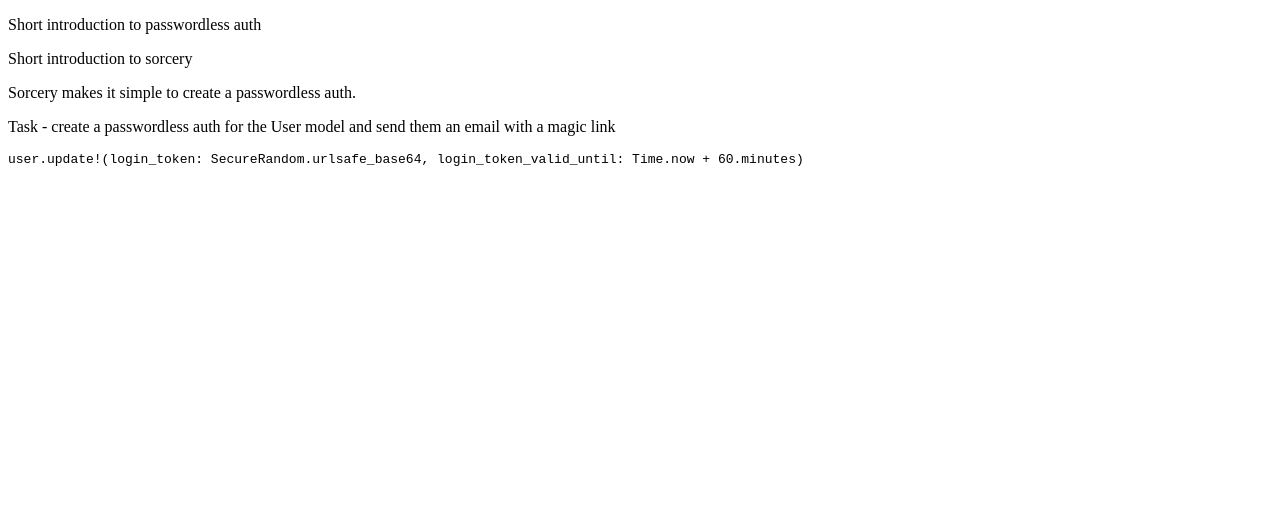
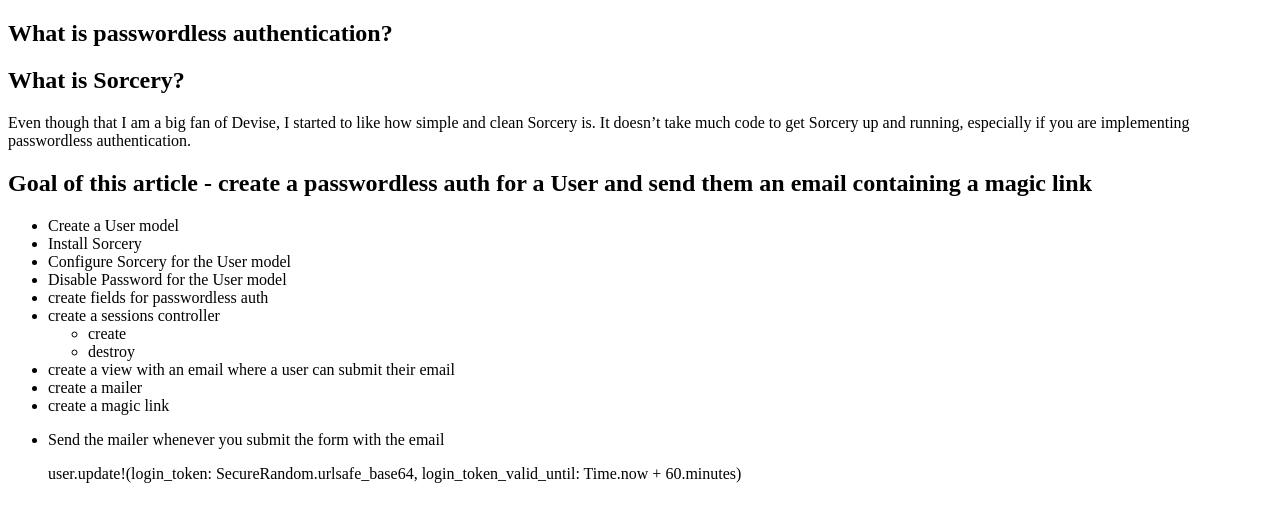
Before and after one commit to kb1995/railsjunior, a Jekyll site: the page built from _posts/2019-07-07-implement-a-passwordless-auth-with-sorcery.md, in a window 1280 px wide. Shown: the top 522 px of the page. Built offline with Jekyll 4.4.1, drawn with Linux system fonts in a browser that asks for light colours; nearby versions of some CDN libraries.

Commit message:
Update from Forestry.io kristiyan.r.bogdanov@gmail.com updated _posts/2019-07-07-implement-a-passwordless-auth-with-sorcery.md

```diff
--- a/_posts/2019-07-07-implement-a-passwordless-auth-with-sorcery.md
+++ b/_posts/2019-07-07-implement-a-passwordless-auth-with-sorcery.md
@@ -1,17 +1,30 @@
 ---
 layout: blog
-slug: sorcery-passwordless-auth
-title: Implement a passwordless auth with sorcery
+slug: sorcery-passwordless-authentication
+title: Implement a passwordless authentication with Sorcery
 date: 2019-07-07T22:00:00.000+00:00
 category: rails
 
 ---
-Short introduction to passwordless auth
+## What is passwordless authentication?
 
-Short introduction to sorcery
+## What is Sorcery?
 
-Sorcery makes it simple to create a passwordless auth.
+Even though that I am a big fan of Devise, I started to like how simple and clean Sorcery is. It doesn't take much code to get Sorcery up and running, especially if you are implementing passwordless authentication.
 
-Task - create a passwordless auth for the User model and send them an email with a magic link
+## Goal of this article - create a passwordless auth for a User and send them an email containing a magic link
+
+* Create a User model
+* Install Sorcery
+* Configure Sorcery for the User model
+* Disable Password for the User model
+* create fields for passwordless auth
+* create a sessions controller
+  * create
+  * destroy
+* create a view with an email where a user can submit their email
+* create a mailer
+* create a magic link
+* Send the mailer whenever you submit the form with the email
 
     user.update!(login_token: SecureRandom.urlsafe_base64, login_token_valid_until: Time.now + 60.minutes)
```
